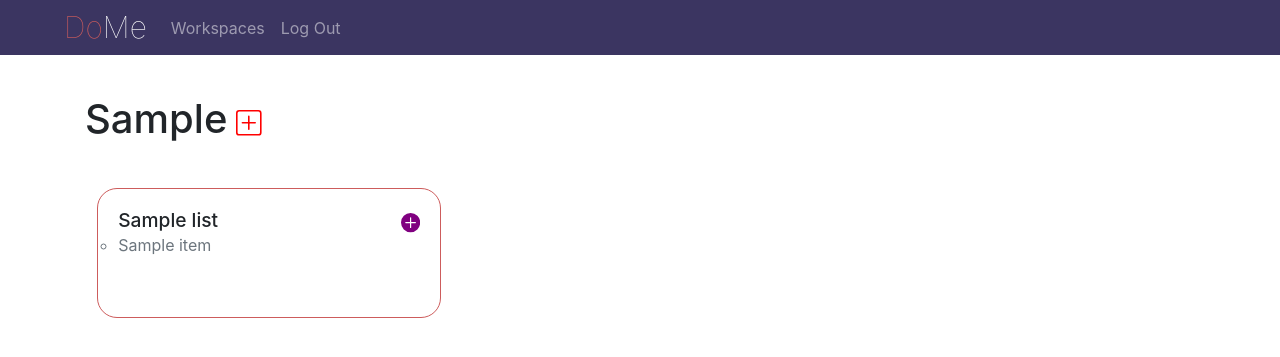
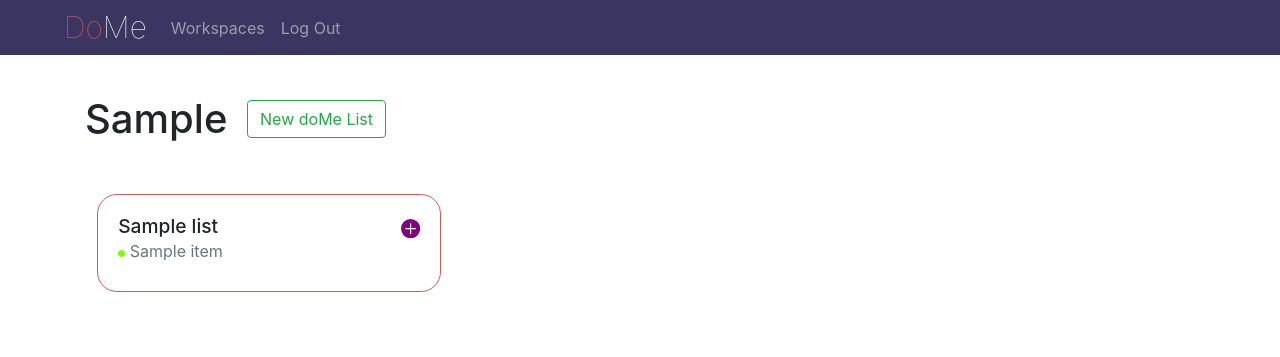
Before and after one commit to mkornyev/DoMe, a Django app: page /workspace/1 in a window 1280 px wide. Shown: the top 357 px of the page. Run offline with Django 3.2, Linux system fonts and the light colour scheme; a user stored in the database is signed in; tables that the repository leaves empty hold one stand-in row (values such as "Sample post"); some libraries are stand-ins or nearby versions.

Commit message:
priority colored, models changed

```diff
--- a/doMe/models.py
+++ b/doMe/models.py
@@ -47,8 +47,8 @@ class List(models.Model):
 
 class Workspace(models.Model):
 	admin = models.ForeignKey(User, on_delete=models.PROTECT)
-	members = models.ManyToManyField(User, related_name='workspaces')
+	members = models.ManyToManyField(User, related_name='members')
 	lists = models.ManyToManyField(List, related_name='workspace')
-
 	organization = models.CharField(max_length=30, default='New Workspace')
 	description = models.CharField(max_length=200)
+	requests = models.ManyToManyField(User, related_name='requests')
--- a/doMe/static/doMe/styles.css
+++ b/doMe/static/doMe/styles.css
@@ -4,9 +4,26 @@
     /* background-color: #EE9480; */
 }
 
-ul
-{
+ul {
     list-style-type: none;
+}
+.dot {
+  height:7px;
+  width: 7px;
+  border-radius: 50%;
+  display: inline-block;
+}
+#priority-0 {
+  color: none;
+}
+#priority-1 {
+  background-color: red;
+}
+#priority-2 {
+  background-color: yellow;
+}
+#priority-3 {
+  background-color: chartreuse;
 }
 
 .priority-list {
--- a/doMe/templates/doMe/_displayLists.html
+++ b/doMe/templates/doMe/_displayLists.html
@@ -11,20 +11,18 @@
                     </svg>
                 </button>
 
-                <ul class='priority-list'>
                 {% for item in l.items.all %}
-                    <li class="card-text mb-2 text-muted">{{ item.title }}</li>
+                    <p class="card-text mb-2 text-muted"> <span id="priority-{{item.priority}}" class="dot"></span>  {{ item.title }}</p>
                 {% endfor %}
-                </ul>
             </div>
 
             <!-- View List Link -->
-            <form method="POST" action="{% url 'getList' l.id %}">
+<!--             <form method="POST" action="{% url 'getList' l.id %}">
                 <input type='hidden' name='workspaceId' value={{workspaceId}}>
                 {% csrf_token %}
                 <button type="submit" class="btn btn-link stretched-link"></button>
             </form>
-
+             -->
         </div>
         {% if forloop.counter|divisibleby:3 %}</div><div class="row"> {% endif %}
         {% if forloop.last %} </div> {% endif %}
@@ -44,10 +42,11 @@
         <div class="modal-body">
             <form method="POST" action="{% url 'addItem' %}">
                 <table>{{ itemForm }}</table>
+
                 {% csrf_token %}
                 <button type="submit" class="btn btn-primary">Add Item</button>
                 <input type='hidden' name='workspaceId' value={{workspaceId}}>
-                <input type='hidden' name='doMeListId' value={{l.id}}>
+                <input type='hidden' name='listId' value={{l.id}}>
             </form>
         </div>
 
--- a/doMe/templates/doMe/base.html
+++ b/doMe/templates/doMe/base.html
@@ -6,6 +6,7 @@
 	    <link rel="stylesheet" href="https://stackpath.bootstrapcdn.com/bootstrap/4.4.1/css/bootstrap.min.css" integrity="sha384-Vkoo8x4CGsO3+Hhxv8T/Q5PaXtkKtu6ug5TOeNV6gBiFeWPGFN9MuhOf23Q9Ifjh" crossorigin="anonymous">
 	    {% load static %}
 		<link href="{% static 'doMe/styles.css' %}" rel="stylesheet" type="text/css">
+		<script src="{% static 'doMe/main.js' %}" type="text/javascript"></script>
 
 		{% block page_specific_styles %}{% endblock %}
 		<title>DoMe | {% block title %}Home{% endblock %}</title>
--- a/doMe/templates/doMe/home.html
+++ b/doMe/templates/doMe/home.html
@@ -13,18 +13,20 @@
             <br>
 
             <p style='color: red; '>{{ error }}</p>
-            <h1 style="display: inline;">{{title}}</h1>&nbsp;
+            <p style='color: green; '>{{ joinMessage }}</p>
+            <h1 style="display: inline;">{{title}}    </h1>&nbsp;
 
-            <button id='add-workspace' style="all: unset; cursor: pointer; display: inline; padding-bottom: 5px;" data-toggle="modal" data-target="#Modal1">
-                <svg class="bi bi-plus-square" width="2em" height="2em" viewBox="0 0 20 20" fill="red" xmlns="http://www.w3.org/2000/svg" style="margin-bottom: 5px;">
-                    <path fill-rule="evenodd" d="M8 3.5a.5.5 0 01.5.5v4a.5.5 0 01-.5.5H4a.5.5 0 010-1h3.5V4a.5.5 0 01.5-.5z" clip-rule="evenodd"/>
-                    <path fill-rule="evenodd" d="M7.5 8a.5.5 0 01.5-.5h4a.5.5 0 010 1H8.5V12a.5.5 0 01-1 0V8z" clip-rule="evenodd"/>
-                    <path fill-rule="evenodd" d="M14 1H2a1 1 0 00-1 1v12a1 1 0 001 1h12a1 1 0 001-1V2a1 1 0 00-1-1zM2 0a2 2 0 00-2 2v12a2 2 0 002 2h12a2 2 0 002-2V2a2 2 0 00-2-2H2z" clip-rule="evenodd"/>
-                </svg>
+            <button id='add-workspace' class="btn btn-outline-success" style="margin-bottom: 20px; margin-right:10px" data-toggle="modal" data-target="#Modal1"> New {{pageType}}
             </button>
+            {% if pageType == 'Workspace' %}
+            <button id='{{clickJoin}}' class="btn btn-outline-info" style="margin-bottom: 20px;" data-toggle="modal" data-target="#Modal2"> Join {{pageType}}
+            </button>
+            {% endif %}
+
+
             <br></br>
 
-            <!-- Modal -->
+            <!-- Modal 1 -->
             <div class="modal fade" id="Modal1" tabindex="-1" role="dialog" aria-labelledby="exampleModalLabel" aria-hidden="true">
                 <div class="modal-dialog" role="document">
                 <div class="modal-content">
@@ -48,6 +50,43 @@
                 </div>
             </div>
 
+            <!-- Modal 2 -->
+            <div class="modal fade" id="Modal2" tabindex="-1" role="dialog" aria-labelledby="exampleModalLabel" aria-hidden="true">
+                <div class="modal-dialog" role="document">
+                <div class="modal-content">
+                    <div class="modal-header">
+                    <h5 class="modal-title" id="exampleModalLabel">Join Workspace</h5>
+                    <button type="button" class="close" data-dismiss="modal" aria-label="Close">
+                        <span aria-hidden="true">&times;</span>
+                    </button>
+                    </div>
+
+                    <div class="modal-body">
+                        <p style='color: red; '>{{ modalError }}</p>
+                        <form method="POST" action="{% url 'searchWorkspace' %}">
+                            <label>Enter Workspace Id: </label>
+                            <input name='search' value="{{search}}">
+                            {% csrf_token %}
+                            <button type="submit" class="btn btn-primary">Search </button>
+                        </form>
+                            {% if workspaceQuery %}
+                            <br><br>
+                            <p>
+                                {{ workspaceQuery.id }} - {{workspaceQuery.organization}}
+                                <form method="POST" action= "{% url 'requestJoin' %}">
+                                    <button class="btn btn-outline-info" style="margin-bottom: 10px; margin-left: 20px;"> request to join
+                                    </button>
+                                    {% csrf_token %}
+                                    <input type='hidden' name='workspaceId' value='{{ workspaceQuery.id }}'>
+                                </form>
+                            {% endif %}
+                            </p>
+                    </div>
+
+                </div>
+                </div>
+            </div>
+
             {% include 'doMe/_displayWorkspaces.html' %}
 
             {% include 'doMe/_displayLists.html' %}
--- a/doMe/views.py
+++ b/doMe/views.py
@@ -11,7 +11,6 @@ from django.contrib.auth import logout as auth_logout
 
 from doMe.forms import *
 from doMe.models import *
-
 
 # BASIC VIEWS
 
@@ -98,6 +97,10 @@ def about(request):
 	context = {}
 	return render(request, 'doMe/about.html', context)
 
+# ************************************************************
+# 							HOME VIEW 		 				#
+# ************************************************************
+
 @login_required
 def home(request):
 	context = createHomeContext(request)
@@ -107,14 +110,61 @@ def createHomeContext(request):
 	context = {}
 	context['passedInForm'] = WorkspaceForm()
 	context['title'] = 'My workspaces'
-	context['pageType'] = 'workspace'
+	context['pageType'] = 'Workspace'
 	context['createFunction'] = 'createWorkspace'
 	context['workspaces'] = Workspace.objects.filter(members=request.user)
 
 	return context
 
+@login_required
+def searchWorkspace(request):
+	context = createHomeContext(request)
+	context['clickJoin'] = "defaultOpen"
+	if request.method != 'POST' or 'search' not in request.POST or not request.POST['search'].isdigit():
+		context['modalError'] = 'invalid search query'
+	else:
+		context['search'] = request.POST['search']
+		try:
+			workspace = Workspace.objects.get(id=int(request.POST['search']))
+			context['workspaceQuery'] = workspace
+		except:
+			context['modalError'] = 'invalid search query: workspace id doesn\'t exist'
+	return render(request, 'doMe/home.html', context)
 
-# WORKSPACES
+@login_required
+def requestJoin(request):
+	context = createHomeContext(request)
+	if request.method != 'POST' or 'workspaceId' not in request.POST or not request.POST['workspaceId'].isdigit():
+		context['error'] = 'invalid join request'
+	else:
+		context['joinMessage'] = "Request Sent!"
+		workspace = Workspace.objects.get(id=int(request.POST['workspaceId']))
+		workspace.requests.add(request.user)
+	return render(request, 'doMe/home.html', context)
+
+
+@login_required
+def createWorkspace(request):
+	if request.method != 'POST':
+		return redirect(reverse('Landing Page'))
+
+	form = WorkspaceForm(request.POST)
+	if not form.is_valid():
+		context = createHomeContext(request)
+		context['error']= 'Organization name taken'
+		return render(request, 'doMe/home.html', context)
+	else:
+		workspace = Workspace(organization=form.cleaned_data['organization'],
+								description=form.cleaned_data['description'],
+								admin = request.user)
+		workspace.save()
+		workspace.members.add(request.user)
+
+	return redirect(reverse('Home'))
+
+# ************************************************************
+# 							WORKSPACE View 		 				#
+# ************************************************************
 
 @login_required
 def viewWorkspace(request, id):
@@ -135,28 +185,6 @@ def createViewWorkspaceContext(request, id):
 	return context
 
 @login_required
-def createWorkspace(request):
-	if request.method != 'POST':
-		return redirect(reverse('Landing Page'))
-
-	form = WorkspaceForm(request.POST)
-	if not form.is_valid():
-		context = createHomeContext(request)
-		context['error']= 'Organization name taken'
-		return render(request, 'doMe/home.html', context)
-	else:
-		workspace = Workspace(organization=form.cleaned_data['organization'],
-								description=form.cleaned_data['description'],
-								admin = request.user)
-		workspace.save()
-		workspace.members.add(request.user)
-
-	return redirect(reverse('Home'))
-
-
-# LISTS
-
-@login_required
 def createDoMeList(request):
 	if request.method != 'POST':
 		redirect(reverse('Landing Page'))
@@ -175,30 +203,10 @@ def createDoMeList(request):
 		workspace.lists.add(newList)
 	return redirect(reverse('getWorkspace', args = (workspace.id,)))
 
-@login_required
-def createDoMeItem(request):
-	if request.method != 'POST':
-		return
 
-	form = ItemForm(request.POST)
-
-	if not form.is_valid():
-		context = createViewWorkspaceContext(request, request.POST['workspaceId'])
-		context['error']= 'Invalid Date'
-		return render(request, 'doMe/home.html', context)
-	else:
-		newItem = Item(title=form.cleaned_data['title'],
-						description=form.cleaned_data['description'],
-						user = request.user,
-						priority = form.cleaned_data['priority'],
-						dueDate = form.cleaned_data['dueDate'])
-		newItem.save()
-
-		current = get_object_or_404(List, id=request.POST['doMeListId'])
-		current.items.add(newItem)
-	print('***', request.POST)
-	print('**', request.POST['workspaceId'])
-	return redirect(reverse('getWorkspace', args = (request.POST['workspaceId'],)))
+# ************************************************************
+# 							List  		 				#
+# ************************************************************
 
 @login_required
 def viewList(request, id):
@@ -216,7 +224,9 @@ def viewList(request, id):
 
 @login_required
 def addItem(request):
-	if request.method != 'POST' or 'description' not in request.POST or 'dueDate' not in request.POST or 'listId' not in request.POST:
+	# 'description' not in request.POST or 'dueDate' not in request.POST or
+	if request.method != 'POST' or \
+	'listId' not in request.POST:
 		return redirect(reverse('Landing Page'))
 
 	currList = get_object_or_404(List, id=request.POST['listId'])
@@ -233,6 +243,7 @@ def addItem(request):
 				# dueDate=request.POST['dueDate'],
 				dueDate=datetime.now(), # BUG need to convert dueDate to datetime object
 				description=request.POST['description'])
+
 	item.save()
 	currList.items.add(item)
 
@@ -240,3 +251,27 @@ def addItem(request):
 	return render(request, 'doMe/viewList.html', context)
 
 	# return redirect(reverse('getList', args = (request.POST['listId'],)))
+
+
+# @login_required
+# def createDoMeItem(request):
+# 	if request.method != 'POST':
+# 		return
+
+# 	form = ItemForm(request.POST)
+
+# 	if not form.is_valid():
+# 		context = createViewWorkspaceContext(request, request.POST['workspaceId'])
+# 		context['error']= 'Invalid Date'
+# 		return render(request, 'doMe/home.html', context)
+# 	else:
+# 		newItem = Item(title=form.cleaned_data['title'],
+# 						description=form.cleaned_data['description'],
+# 						user = request.user,
+# 						priority = form.cleaned_data['priority'],
+# 						dueDate = form.cleaned_data['dueDate'])
+# 		newItem.save()
+
+# 		current = get_object_or_404(List, id=request.POST['doMeListId'])
+# 		current.items.add(newItem)
+# 	return redirect(reverse('getWorkspace', args = (request.POST['workspaceId'],)))
--- a/t33/urls.py
+++ b/t33/urls.py
@@ -36,8 +36,10 @@ urlpatterns = [
     path('createWorkspace', views.createWorkspace, name='createWorkspace'),
     path('createDoMeList', views.createDoMeList, name='createDoMeList'),
     path('addItem/', views.addItem, name='addItem'),
+    path('searchWorkspace', views.searchWorkspace, name='searchWorkspace'),
     # path('createDoMeItem', views.createDoMeItem, name='createDoMeItem'),
 
+    path('requestJoin', views.requestJoin, name='requestJoin'),
     path('list/<int:id>', views.viewList, name='getList'),
 
 ]
```
